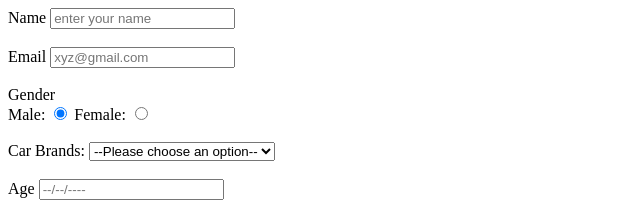
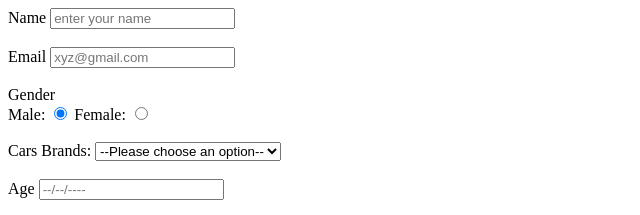
Before and after one commit to acciojob/signup-form-car-kalashtayal, a website: page main.html in a window 1280 px wide. Shown: the top 215 px of the page, 0-640 px from the left. Drawn offline with Linux system fonts and the light colour scheme.

Commit message:
created a submission

```diff
--- a/main.html
+++ b/main.html
@@ -25,8 +25,8 @@
     Female: <input type="radio" name="gender" required>
     </div><br>
 	<div>
-            <label for="laptop">Car Brands:</label>
-          <select id="laptop" name=brands id="cars">
+    <label for="cars">Cars Brands:</label>
+    <select id="cars" name=brands id="cars">
 			  <option
 			  value="mobile">--Please choose an option--</option>
 
```
